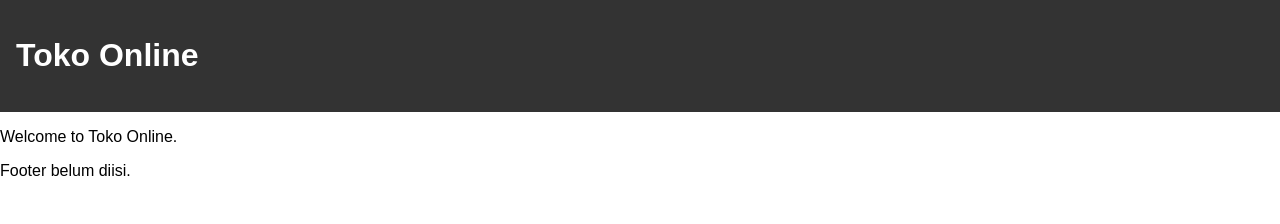
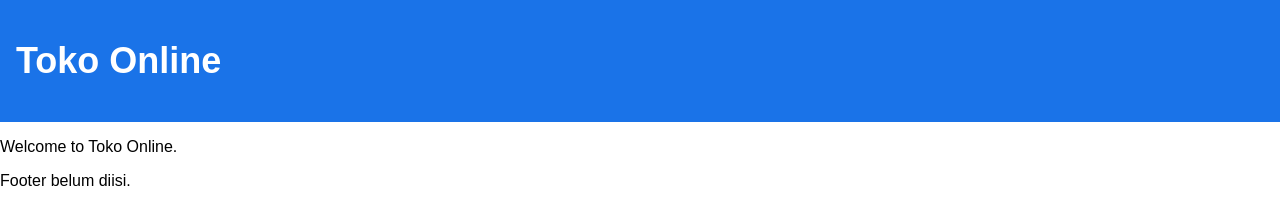
Before and after one commit to X4T0R1/toko-online-binus, a plain HTML site: page index.html in a window 1280 px wide. Drawn offline with Linux system fonts and the light colour scheme.

Commit message:
chore/header-color-blue: change header to Google Blue for branding

```diff
--- a/css/style.css
+++ b/css/style.css
@@ -4,7 +4,8 @@ margin: 0;
 padding: 0;
 }
 header {
-background-color: #333;
+background-color: #1a73e8;
 color: white;
 padding: 16px;
+font-size: 18px;
 }
```
